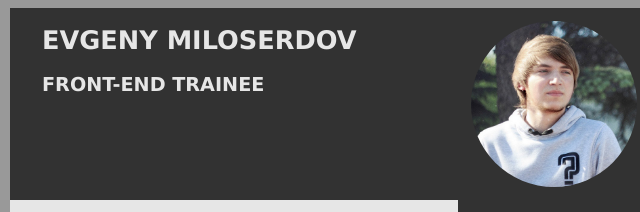
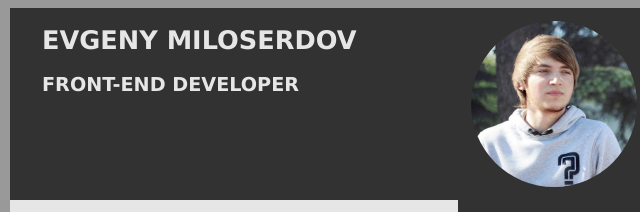
Before and after one commit to eugenemp-rsschool/rsschool-cv, a plain HTML site: page index.html in a window 1280 px wide. Shown: the top 212 px of the page, 310-950 px from the left. Drawn offline with Linux system fonts and the light colour scheme.

Commit message:
feat: edit heading

```diff
--- a/index.html
+++ b/index.html
@@ -17,7 +17,7 @@
 
       <header>
         <h1>EVGENY MILOSERDOV</h1>
-        <h2>FRONT-END TRAINEE</h2>
+        <h2>FRONT-END DEVELOPER</h2>
       </header>
 
        <main>
```
